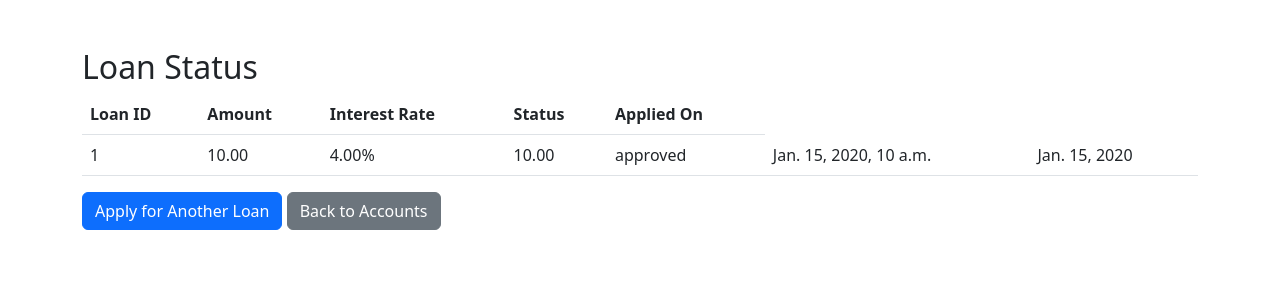
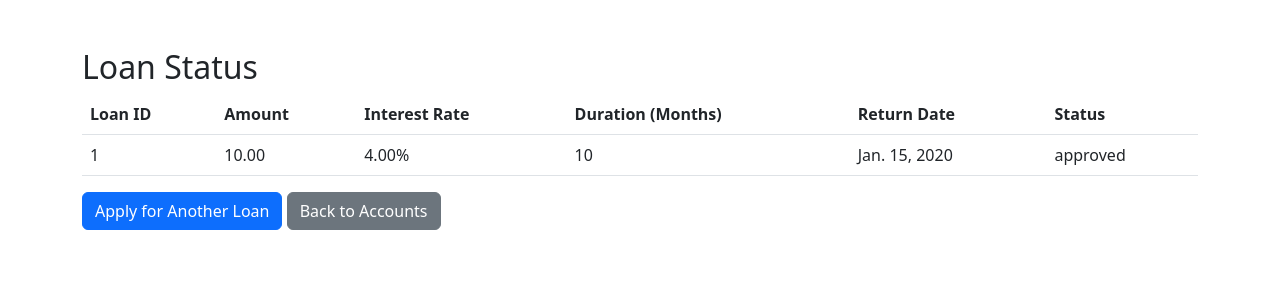
Before and after one commit to jil2004/bank_django, a Django app: page /accounts/loan-status/ in a window 1280 px wide. Shown: the top 300 px of the page. Run offline with Django 5.2, Linux system fonts and the light colour scheme; a user stored in the database is signed in; tables that the repository leaves empty hold one stand-in row (values such as "Sample post").

Commit message:
added loan duration and return date

```diff
--- a/accounts/forms.py
+++ b/accounts/forms.py
@@ -41,4 +41,4 @@ class TransferForm(forms.ModelForm):
 class LoanApplicationForm(forms.ModelForm):
     class Meta:
         model = Loan
-        fields = ['amount', 'interest_rate']
+        fields = ['account', 'amount', 'interest_rate', 'duration_months']
--- a/accounts/models.py
+++ b/accounts/models.py
@@ -40,13 +40,14 @@ class Transaction(models.Model):
 
 class Loan(models.Model):
     user = models.ForeignKey(User, on_delete=models.CASCADE)
+    account = models.ForeignKey(Account, on_delete=models.CASCADE, related_name='loans', default=1)  # Set default to the first account
     amount = models.DecimalField(max_digits=10, decimal_places=2)
     interest_rate = models.DecimalField(max_digits=5, decimal_places=2)
     status = models.CharField(max_length=20, choices=[('pending', 'Pending'), ('approved', 'Approved'), ('rejected', 'Rejected')], default='pending')
     created_at = models.DateTimeField(auto_now_add=True)
-    return_date = models.DateField(null=True, blank=True)  # Add return date field
+    return_date = models.DateField(null=True, blank=True)
     total_amount = models.DecimalField(max_digits=10, decimal_places=2, null=True, blank=True)
-    loan_duration = models.IntegerField(help_text="Duration in months", default=12)  # Add loan duration field
+    duration_months = models.IntegerField(help_text="Duration in months (e.g., 12, 18, 24)", default=12)
 
     def __str__(self):
         return f"Loan #{self.id} - {self.user.username}"
@@ -57,14 +58,13 @@ class Loan(models.Model):
             original_loan = Loan.objects.get(pk=self.pk)
             if original_loan.status != 'approved':  # Check if status changed to approved
                 # Update account balance
-                account = Account.objects.get(user=self.user)
-                account.balance += self.amount
-                account.save()
+                self.account.balance += self.amount
+                self.account.save()
 
                 # Calculate total amount (principal + interest)
                 self.total_amount = self.amount + (self.amount * self.interest_rate / 100)
 
-                # Calculate return date
-                self.return_date = self.created_at + timedelta(days=30 * self.loan_duration)
+                # Calculate return date based on duration_months
+                self.return_date = self.created_at + timedelta(days=30 * self.duration_months)
 
         super().save(*args, **kwargs)
--- a/accounts/templates/accounts/loan_status.html
+++ b/accounts/templates/accounts/loan_status.html
@@ -13,8 +13,9 @@
                     <th>Loan ID</th>
                     <th>Amount</th>
                     <th>Interest Rate</th>
+                    <th>Duration (Months)</th>
+                    <th>Return Date</th>
                     <th>Status</th>
-                    <th>Applied On</th>
                 </tr>
             </thead>
             <tbody>
@@ -23,10 +24,9 @@
                         <td>{{ loan.id }}</td>
                         <td>{{ loan.amount }}</td>
                         <td>{{ loan.interest_rate }}%</td>
-                        <td>{{ loan.total_amount }}</td>
+                        <td>{{ loan.duration_months }}</td>
+                        <td>{{ loan.return_date }}</td>
                         <td>{{ loan.status }}</td>
-                        <td>{{ loan.created_at }}</td>
-                        <td>{{ loan.return_date }}</td>
                     </tr>
                 {% endfor %}
             </tbody>
```
Also changed, not shown: accounts/migrations/0004_remove_account_loan_duration_and_more.py (added), accounts/migrations/0005_remove_loan_duration_years_and_more.py (added), accounts/migrations/0006_loan_account.py (added).
